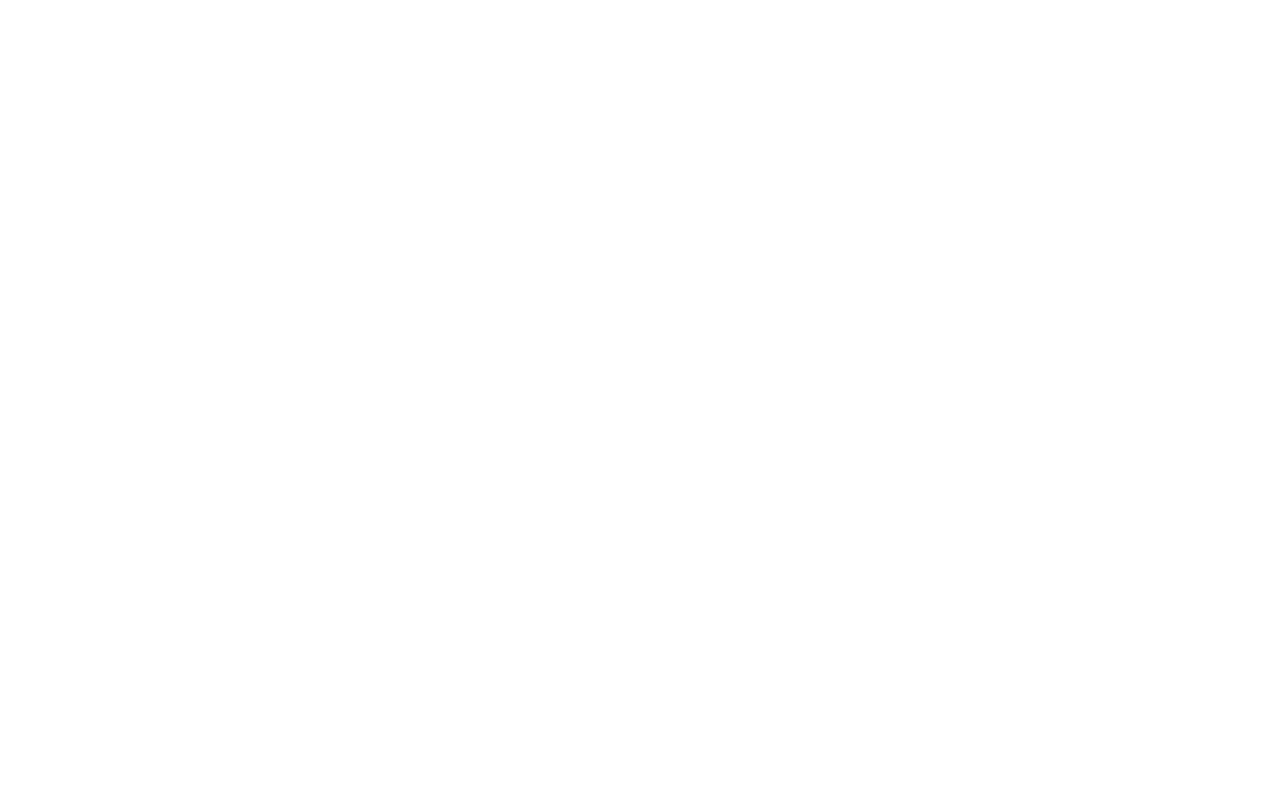
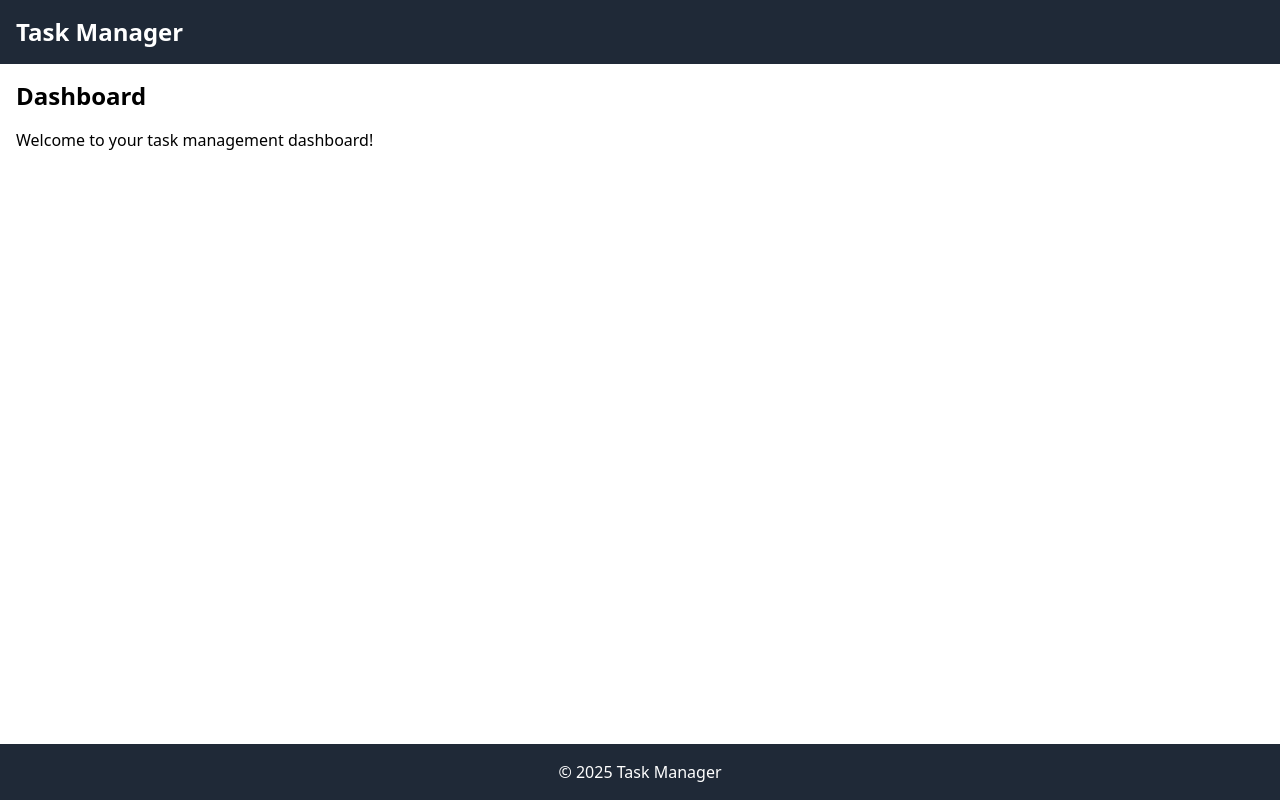
Before and after one commit to palak-b19/WorkBoard, a React (Vite) app in the folder frontend/: page /dashboard in a window 1280 px wide. Before the commit this address had no page. Built offline with nearby package versions, Linux system fonts and the light colour scheme.

Commit message:
Add JWT storage and dashboard redirect for login/register

```diff
--- a/frontend/src/main.jsx
+++ b/frontend/src/main.jsx
@@ -4,6 +4,7 @@ import { BrowserRouter, Routes, Route } from 'react-router-dom';
 import App from './pages/App';
 import Login from './pages/Login';
 import Register from './pages/Register';
+import Dashboard from './pages/Dashboard';
 import './index.css';
 
 createRoot(document.getElementById('root')).render(
@@ -13,6 +14,7 @@ createRoot(document.getElementById('root')).render(
         <Route path="/" element={<App />} />
         <Route path="/login" element={<Login />} />
         <Route path="/register" element={<Register />} />
+        <Route path="/dashboard" element={<Dashboard />} />
       </Routes>
     </BrowserRouter>
   </StrictMode>
--- /dev/null
+++ b/frontend/src/pages/Dashboard.jsx
@@ -0,0 +1,15 @@
+import Header from '../components/Header';
+import Footer from '../components/Footer';
+
+export default function Dashboard() {
+  return (
+    <div className="min-h-screen flex flex-col">
+      <Header />
+      <main className="flex-grow p-4">
+        <h2 className="text-2xl font-bold mb-4">Dashboard</h2>
+        <p>Welcome to your task management dashboard!</p>
+      </main>
+      <Footer />
+    </div>
+  );
+}
--- a/frontend/src/pages/Login.jsx
+++ b/frontend/src/pages/Login.jsx
@@ -1,5 +1,5 @@
 import { useState } from 'react';
-import { Link } from 'react-router-dom';
+import { Link, useNavigate } from 'react-router-dom';
 import { login } from '../services/api';
 import Header from '../components/Header';
 import Footer from '../components/Footer';
@@ -9,15 +9,17 @@ export default function Login() {
   const [password, setPassword] = useState('');
   const [error, setError] = useState('');
   const [submitted, setSubmitted] = useState(false);
+  const navigate = useNavigate();
 
   const handleSubmit = async (e) => {
     e.preventDefault();
     setSubmitted(true);
     try {
       const response = await login(email, password);
-      console.log('Login response:', response.data);
+      localStorage.setItem('token', response.data.token);
+      navigate('/dashboard');
     } catch (err) {
-      setError('Login failed. Please try again.');
+      setError('Login failed. Please check your credentials.');
       console.error(err);
     }
   };
```
Also changed, not shown: frontend/src/pages/Register.jsx (line endings or trailing spaces).
